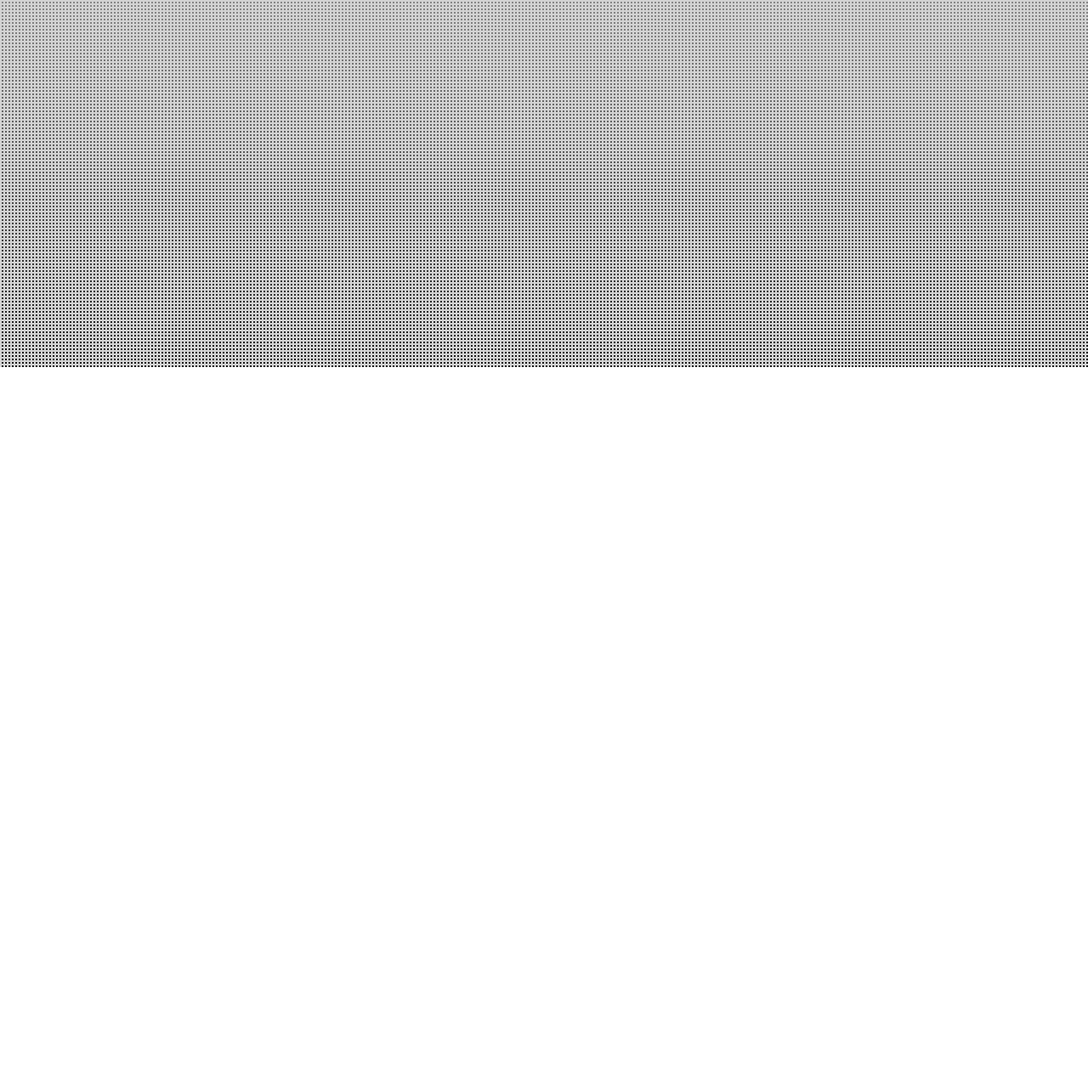
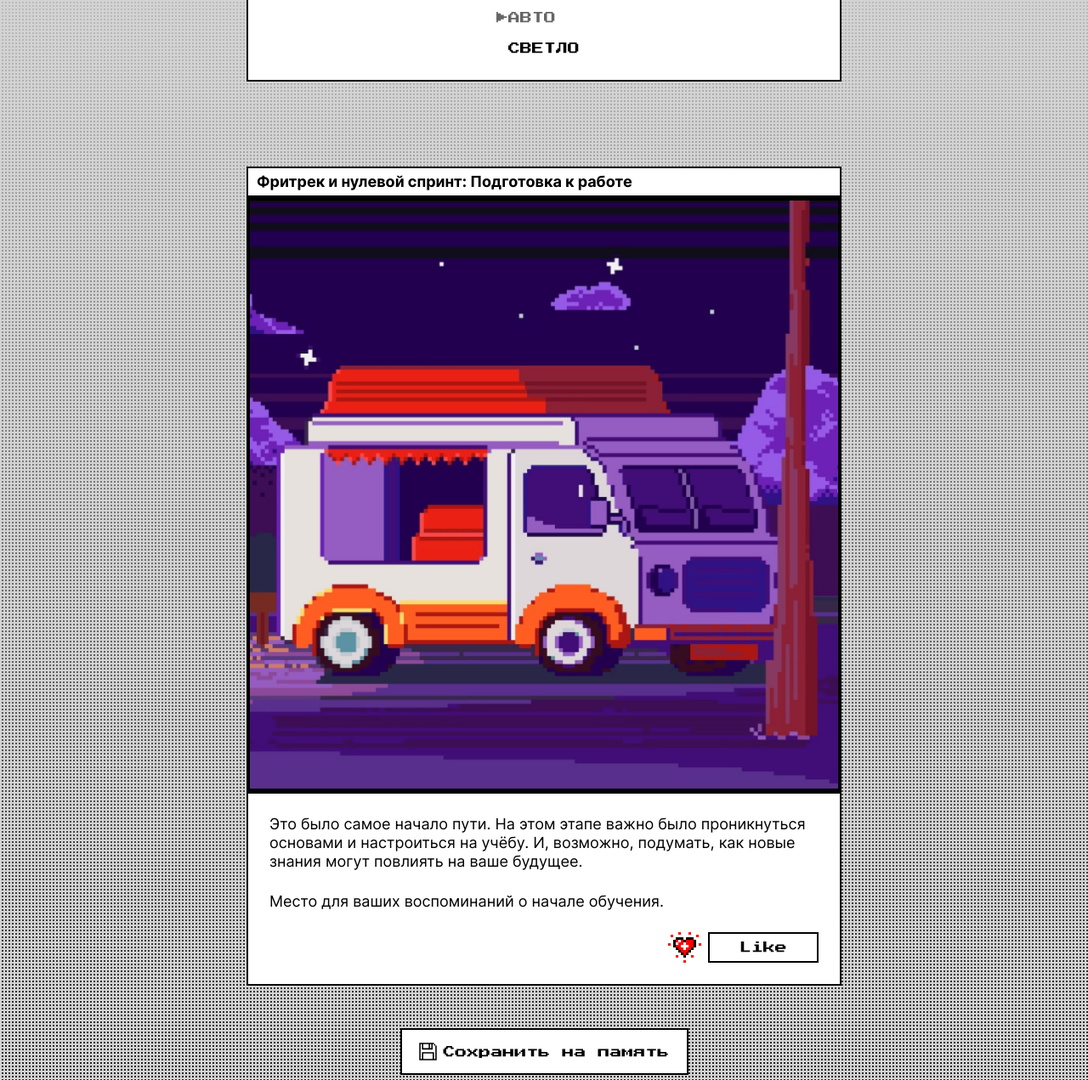
Before and after one commit to stan99-cheb/zakrivayuschiy-teg-f, a website built with Vite: page index.html in a window 1280 px wide. Shown: the part 368-1639 px from the top of the page at 85% size. Before the commit the page ends 800 px from the top, so only its background shows below. Built offline with nearby package versions, Linux system fonts and the light colour scheme.

Commit message:
feat: Шаг 6. Лейаут

```diff
--- a/index.html
+++ b/index.html
@@ -21,8 +21,11 @@
 
 <body class="page">
   <header class="header">
+    <div class="logo-group">
+      <p>&lt;/HTML&gt;</p>
+      <p>закрывающий тег</p>
+    </div>
     <nav class="theme-menu header__theme-menu">
-      <!-- Не меняйте разметку этого списка, иначе скрипты перестанут работать -->
       <ul class="theme-menu__list">
         <li class="theme-menu__item">
           <button type="button" data-theme="dark" class="theme-menu__button">
@@ -42,9 +45,47 @@
       </ul>
     </nav>
   </header>
-  <main>
-    Приложение
+  <main class="main">
+    <ul class="cards">
+      <li>
+        <article class="card">
+          <h2 class="card__title">
+            Фритрек и нулевой спринт: Подготовка к работе
+          </h2>
+          <img class="card__img clean-sheet" src="./images/auto.png" alt="Подготовка к работе">
+          <div class="card__content">
+            <p>
+              Это было самое начало пути. На этом этапе важно было проникнуться основами и настроиться на учёбу. И,
+              возможно, подумать, как новые знания могут повлиять на ваше будущее.
+            </p>
+            <p>
+              Место для ваших воспоминаний о начале обучения.
+            </p>
+            <div class="card__buttons">
+              <button class="card__icon-button" type="button">
+                <img class="like-icon" src="./images/heart.svg" alt="Сердце">
+              </button>
+              <button class="button card__like-button" type="button">
+                <span class="button__text">
+                  Like
+                </span>
+              </button>
+            </div>
+          </div>
+        </article>
+      </li>
+    </ul>
   </main>
+  <footer class="footer">
+    <button class="button footer-button" type="button">
+      <svg class="floppy" width="21" height="21">
+        <use xlink:href="svg/floppy.svg#floppy"></use>
+      </svg>
+      <span class="button__text">
+        Сохранить на память
+      </span>
+    </button>
+  </footer>
 
   <script type="module" src="./scripts/like.js"></script>
 </body>
--- a/styles/globals.css
+++ b/styles/globals.css
@@ -37,6 +37,12 @@ input {
   font-size: inherit;
 }
 
+button {
+  padding: 0;
+  border: none;
+  background-color: transparent;
+}
+
 ul,
 ol {
   list-style: none;
--- a/styles/style.css
+++ b/styles/style.css
@@ -35,3 +35,163 @@
     font-family: var(--main-font), Arial, Helvetica, sans-serif;
   }
 }
+
+.header {
+  margin: 100px auto;
+  max-width: 700px;
+  min-height: 364px;
+  border: 2px solid var(--accent-color);
+  background-color: var(--background-color);
+  position: relative;
+}
+
+.logo-group {
+  margin: auto;
+  position: absolute;
+  inset: 0;
+  width: min-content;
+  height: min-content;
+  white-space: nowrap;
+  text-align: center;
+
+  font-family: var(--accent-font);
+  font-weight: 400;
+  text-transform: uppercase;
+}
+
+.logo-group p:first-child {
+  margin-bottom: 20px;
+  font-size: clamp(3.0625rem, 2.7104rem + 1.5023vw, 4.0625rem);
+  line-height: clamp(3.0625rem, 2.7104rem + 1.5023vw, 4.0625rem);
+}
+
+.logo-group p:last-child {
+  font-size: clamp(0.875rem, 0.6769rem + 0.8451vw, 1.4375rem);
+  line-height: clamp(0.875rem, 0.6769rem + 0.8451vw, 1.4375rem);
+}
+
+.header__theme-menu {
+  margin: 0 auto;
+  width: min-content;
+  position: absolute;
+  right: 0;
+  bottom: 25px;
+  left: 0;
+}
+
+.theme-menu__list {
+  display: flex;
+  flex-direction: column;
+  row-gap: 14px;
+}
+
+.theme-menu__button {
+  font-family: var(--accent-font);
+  font-size: 14px;
+  font-weight: 400;
+  line-height: 14px;
+  text-transform: uppercase;
+
+  position: relative;
+
+  cursor: pointer;
+}
+
+.theme-menu__button:disabled {
+  opacity: .6;
+  pointer-events: none;
+}
+
+.theme-menu__button:disabled::before {
+  content: '▶';
+  position: absolute;
+  left: -14px;
+}
+
+.main {
+  margin-bottom: 50px;
+}
+
+/* ПОСТЫ */
+.cards {
+  margin: 0 auto;
+  max-width: 700px;
+  display: flex;
+  flex-direction: column;
+  row-gap: 50px;
+  background-color: var(--background-color);
+}
+
+.card {}
+
+.card__title {
+  padding: 5px 10px;
+  border: 2px solid var(--accent-color);
+  font-size: 18px;
+  line-height: 22px;
+}
+
+.card__img {
+  border: 2px solid var(--accent-color);
+  width: 100%;
+  object-fit: cover;
+  object-position: center;
+
+  display: block;
+}
+
+.card__content {
+  padding: 25px;
+  border: 2px solid var(--accent-color);
+
+  display: flex;
+  flex-direction: column;
+  row-gap: 25px;
+}
+
+.card__buttons {
+  display: flex;
+  align-items: center;
+  column-gap: 8px;
+
+  align-self: flex-end;
+}
+
+.button {
+  border: 2px solid var(--accent-color);
+
+  font-family: var(--accent-font);
+  font-size: 14px;
+  font-weight: 400;
+  line-height: 14px;
+}
+
+.card__like-button {
+  padding: 9px 35px;
+}
+
+.like-icon {
+  display: block;
+}
+
+.button__text {}
+
+.footer {
+  margin-bottom: 100px;
+
+  display: flex;
+  justify-content: center;
+}
+
+.footer-button {
+  padding: 15px 20px;
+
+  display: flex;
+  flex-wrap: wrap;
+  justify-content: center;
+  align-items: center;
+  gap: 8px;
+
+  background-color: var(--background-color);
+  cursor: pointer;
+}
```
Also changed, not shown: images/auto.png (added), images/clean_sheet.png (deleted), images/hands_falling.png (deleted), images/heart.svg (added), images/here_now.png (deleted), images/next_to_you.png (deleted), images/preparation_for_work.png (deleted), images/pursuit_of_ideal.png (deleted), images/won't_work.png (deleted), images/workaround_strategies.png (deleted).
